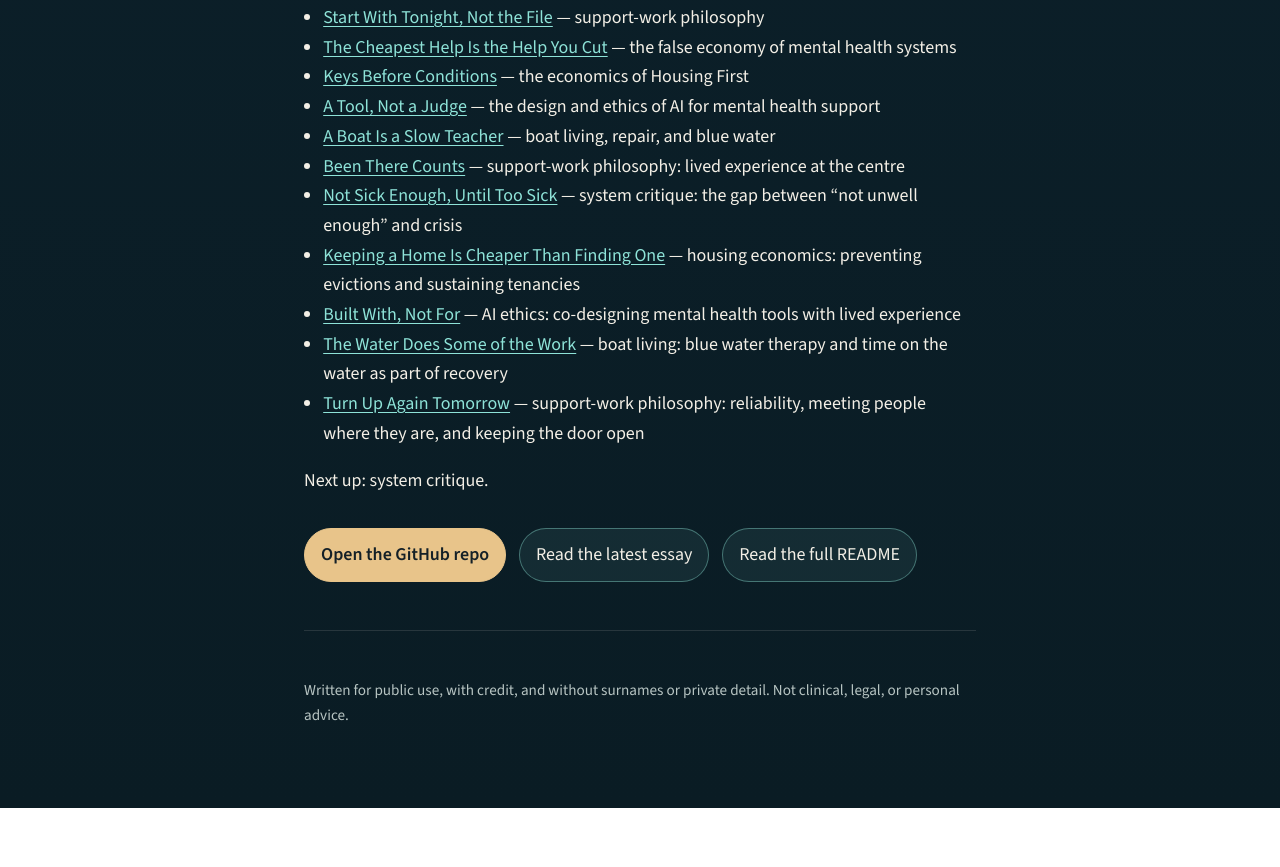
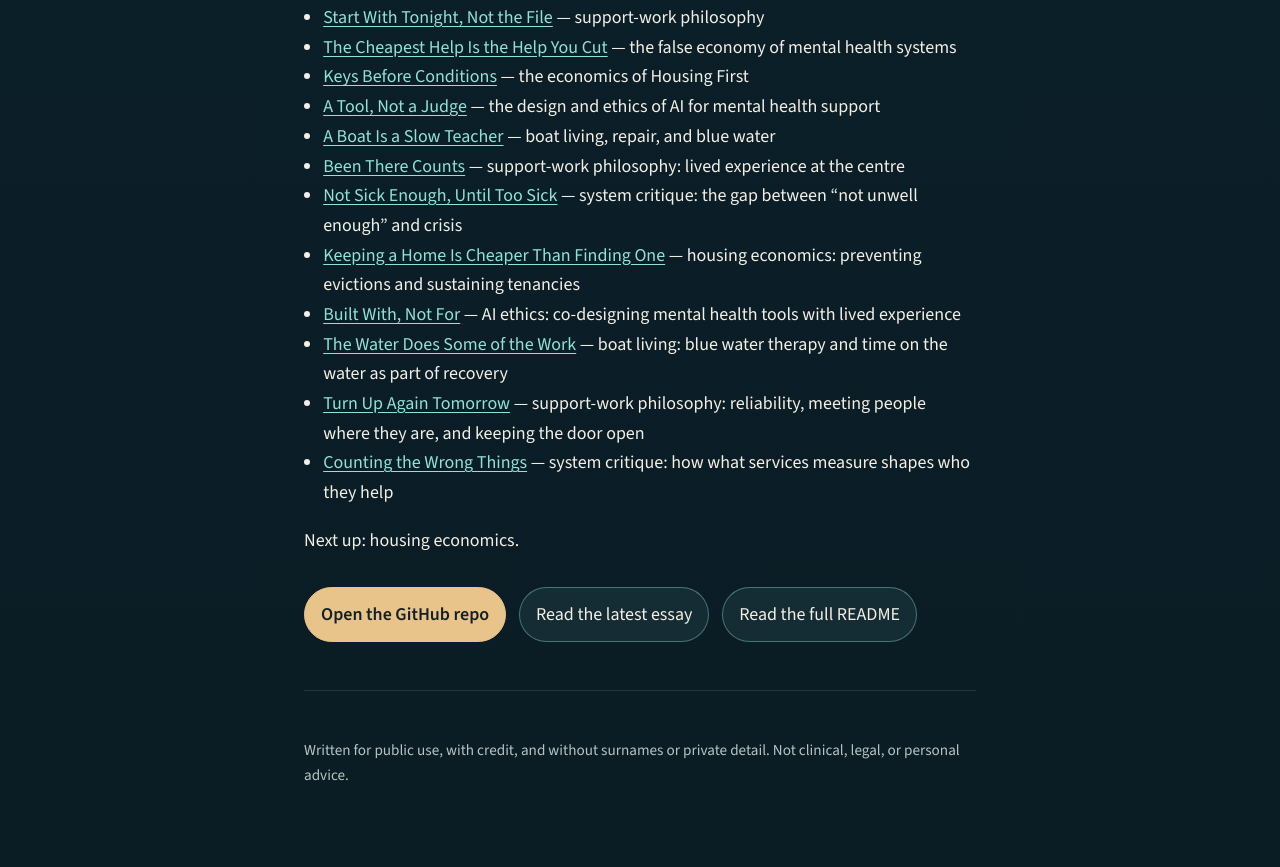
Before and after one commit to transhumanoid/street-level-support, a plain HTML site: page index.html in a window 1280 px wide. Shown: the part 3292-4159 px from the top of the page. Before the commit the page ends 4100 px from the top, so only its background shows below. Drawn offline with nearby package versions, Linux system fonts and the light colour scheme.

Commit message:
Cycle 12: add 'Counting the Wrong Things' (system critique)

```diff
--- a/index.html
+++ b/index.html
@@ -225,11 +225,12 @@
       <li><a href="https://github.com/transhumanoid/street-level-support/blob/main/posts/09-ai-ethics-built-with-not-for.md">Built With, Not For</a> — AI ethics: co-designing mental health tools with lived experience</li>
       <li><a href="https://github.com/transhumanoid/street-level-support/blob/main/posts/10-boat-living-blue-water.md">The Water Does Some of the Work</a> — boat living: blue water therapy and time on the water as part of recovery</li>
       <li><a href="https://github.com/transhumanoid/street-level-support/blob/main/posts/11-support-work-philosophy-turn-up-again.md">Turn Up Again Tomorrow</a> — support-work philosophy: reliability, meeting people where they are, and keeping the door open</li>
+      <li><a href="https://github.com/transhumanoid/street-level-support/blob/main/posts/12-system-critique-counting-the-wrong-things.md">Counting the Wrong Things</a> — system critique: how what services measure shapes who they help</li>
     </ul>
-    <p>Next up: system critique.</p>
+    <p>Next up: housing economics.</p>
     <div class="actions">
       <a class="btn primary" href="https://github.com/transhumanoid/street-level-support">Open the GitHub repo</a>
-      <a class="btn" href="https://github.com/transhumanoid/street-level-support/blob/main/posts/11-support-work-philosophy-turn-up-again.md">Read the latest essay</a>
+      <a class="btn" href="https://github.com/transhumanoid/street-level-support/blob/main/posts/12-system-critique-counting-the-wrong-things.md">Read the latest essay</a>
       <a class="btn" href="https://github.com/transhumanoid/street-level-support/blob/main/README.md">Read the full README</a>
     </div>
   </main>
```
Also changed, not shown: 2 other files.
